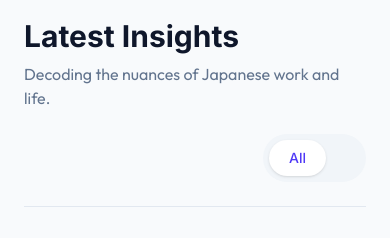
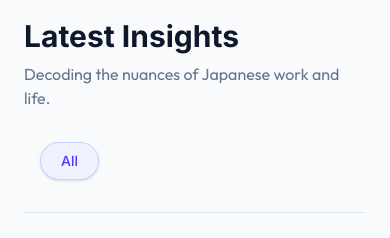
Before and after one commit to Popikuro/j-notes-ai, a Next.js app: page / in a window 390 px wide. Shown: the part 1680-1918 px from the top of the page. Built offline with nearby package versions, Linux system fonts and the light colour scheme; no server answers; the database is empty.

Commit message:
style: restructure category tabs with strict nested overflow and flex-shrink-0 for mobile swiping

```diff
--- a/components/ArticleList.tsx
+++ b/components/ArticleList.tsx
@@ -19,19 +19,21 @@ export function ArticleList({ articles, categoryNames }: { articles: any[], cate
                     <h2 className="text-3xl font-bold font-inter mb-2">Latest Insights</h2>
                     <p className="text-slate-500 font-outfit">Decoding the nuances of Japanese work and life.</p>
                 </div>
-                <div className="flex overflow-x-auto whitespace-nowrap scrollbar-hide -webkit-overflow-scrolling-touch gap-2 bg-slate-100 dark:bg-slate-900 p-1.5 pr-10 rounded-full [&::-webkit-scrollbar]:hidden [-ms-overflow-style:none] [scrollbar-width:none]" style={{ overflowX: 'auto', display: 'flex', whiteSpace: 'nowrap' }}>
+                <div className="w-full overflow-hidden">
+                    <div className="flex overflow-x-auto whitespace-nowrap scrollbar-hide py-2 px-4 gap-4 [&::-webkit-scrollbar]:hidden [-ms-overflow-style:none] [scrollbar-width:none]">
                         {categoryNames.map((cat) => (
                             <button
                                 key={cat}
                                 onClick={() => setActiveCategory(cat)}
-                            className={`shrink-0 snap-start px-5 py-2 rounded-full text-sm font-medium whitespace-nowrap transition-all cursor-pointer ${activeCategory === cat
-                                ? "bg-white dark:bg-slate-800 shadow-sm text-indigo-600 dark:text-indigo-400"
-                                : "text-slate-600 dark:text-slate-400 hover:text-indigo-600 dark:hover:text-indigo-400 hover:opacity-80"
+                                className={`flex-shrink-0 shrink-0 snap-start px-5 py-2 rounded-full text-sm font-medium whitespace-nowrap transition-all cursor-pointer ${activeCategory === cat
+                                    ? "bg-indigo-50 dark:bg-indigo-900/40 shadow-sm text-indigo-600 dark:text-indigo-400 border border-indigo-200 dark:border-indigo-800"
+                                    : "bg-slate-50 dark:bg-slate-900 border border-slate-200 dark:border-slate-800 text-slate-600 dark:text-slate-400 hover:text-indigo-600 dark:hover:text-indigo-400 hover:border-indigo-300 dark:hover:border-indigo-700"
                                     }`}
                             >
                                 {cat}
                             </button>
                         ))}
+                    </div>
                 </div>
             </div>
 
```
Lines whose indentation alone changed are shown as unchanged.
